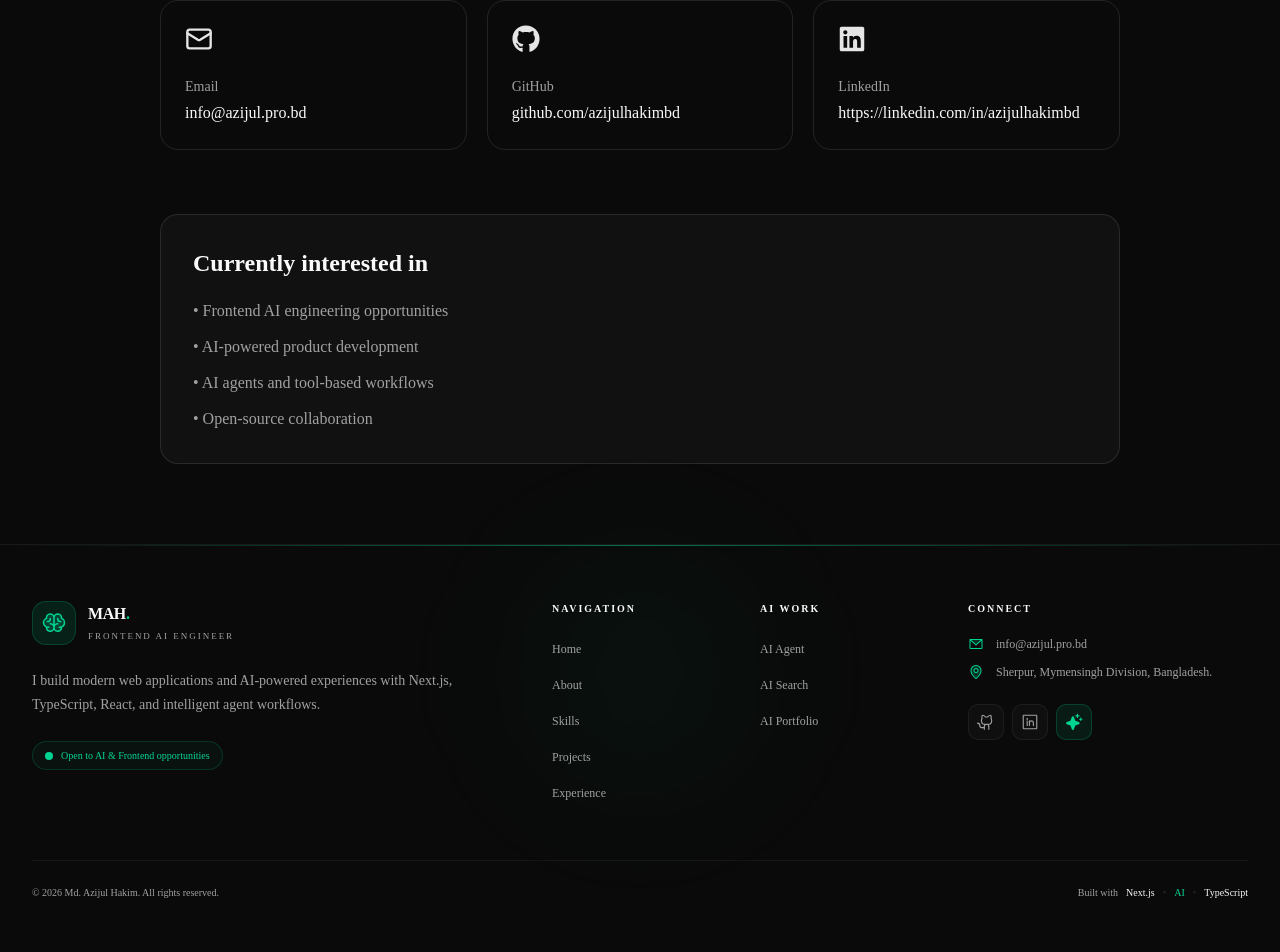
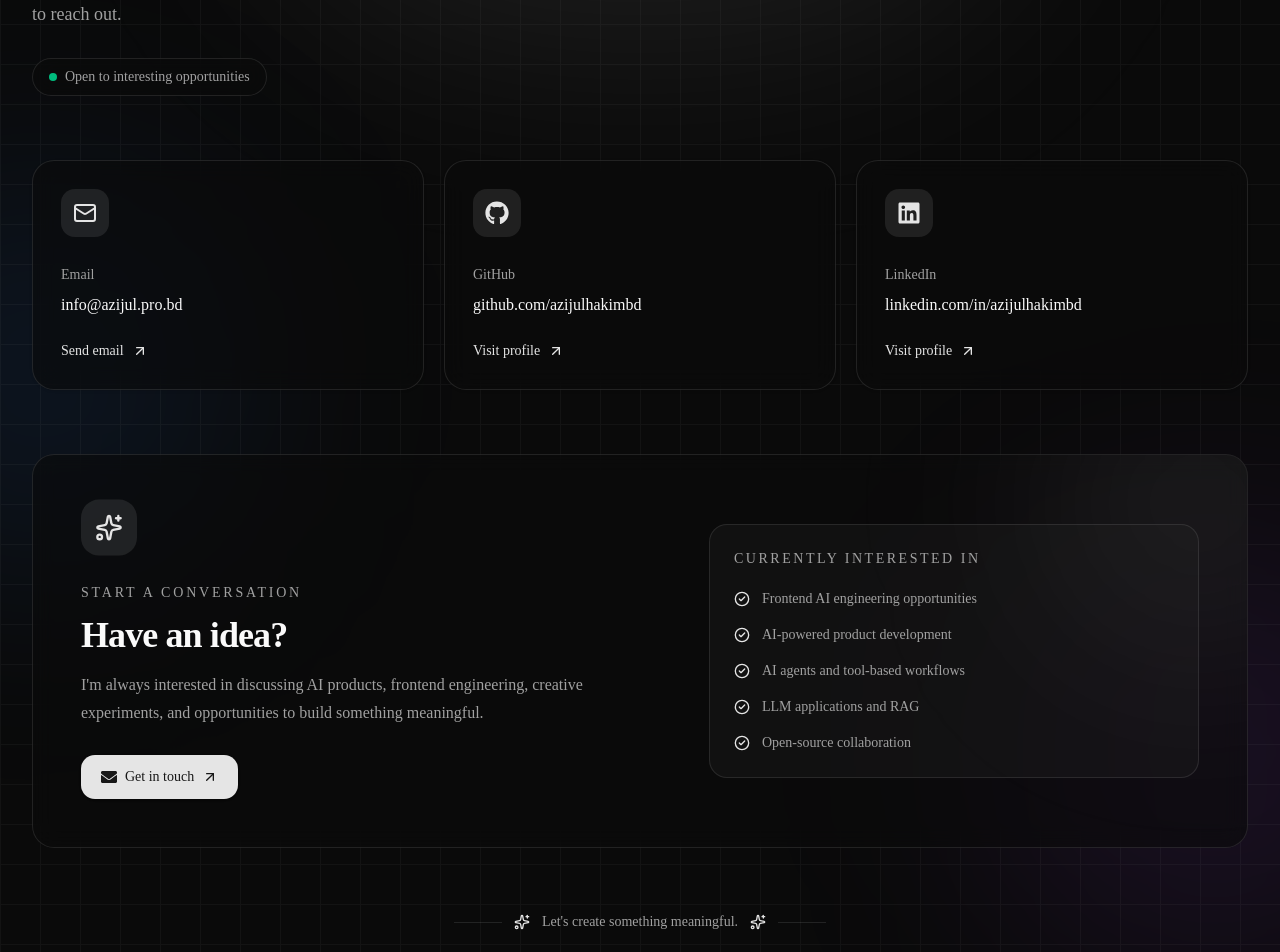
Before and after one commit to azijulhakimbd/Portfolio, a Next.js app: page / in a window 1280 px wide. Shown: the part 9254-10206 px from the top of the page. Before the commit the page ends 10178 px from the top, so only its background shows below. Built offline with nearby package versions, Linux system fonts and the light colour scheme.

Commit message:
update:contact page

```diff
--- a/app/contact/page.tsx
+++ b/app/contact/page.tsx
@@ -1,5 +1,18 @@
-import { Mail } from "lucide-react";
-import { FaGithub, FaLinkedin } from "react-icons/fa";
+"use client";
+
+import { motion } from "framer-motion";
+import {
+  ArrowUpRight,
+  CheckCircle2,
+  Mail,
+  MessageCircle,
+  Sparkles,
+} from "lucide-react";
+import {
+  FaGithub,
+  FaLinkedin,
+  FaEnvelope,
+} from "react-icons/fa";
 
 const links = [
   {
@@ -7,73 +20,353 @@ const links = [
     value: "info@azijul.pro.bd",
     href: "mailto:info@azijul.pro.bd",
     icon: Mail,
+    external: false,
   },
   {
     label: "GitHub",
     value: "github.com/azijulhakimbd",
     href: "https://github.com/azijulhakimbd",
-    icon: FaGithub ,
+    icon: FaGithub,
+    external: true,
   },
   {
     label: "LinkedIn",
-    value: "https://linkedin.com/in/azijulhakimbd",
+    value: "linkedin.com/in/azijulhakimbd",
     href: "https://linkedin.com/in/azijulhakimbd",
     icon: FaLinkedin,
+    external: true,
   },
 ];
 
+const interests = [
+  "Frontend AI engineering opportunities",
+  "AI-powered product development",
+  "AI agents and tool-based workflows",
+  "LLM applications and RAG",
+  "Open-source collaboration",
+];
+
+const containerVariants = {
+  hidden: {},
+  visible: {
+    transition: {
+      staggerChildren: 0.12,
+    },
+  },
+};
+
+const cardVariants = {
+  hidden: {
+    opacity: 0,
+    y: 25,
+  },
+  visible: {
+    opacity: 1,
+    y: 0,
+    transition: {
+      duration: 0.55,
+      ease: "easeOut",
+    },
+  },
+};
+
 export default function ContactPage() {
   return (
-    <main className="mx-auto max-w-5xl px-6 py-20 lg:px-8">
-      <section className="max-w-3xl">
-        <p className="text-sm uppercase tracking-widest text-muted-foreground">
-          Contact
-        </p>
+    <main className="relative min-h-screen overflow-hidden">
+      {/* =====================================================
+          AI BACKGROUND
+      ====================================================== */}
+      <div className="pointer-events-none absolute inset-0 -z-10">
+        {/* Main glow */}
+        <div className="absolute left-1/2 top-[-180px] h-[500px] w-[750px] -translate-x-1/2 rounded-full bg-primary/10 blur-[120px]" />
 
-        <h1 className="mt-4 text-4xl font-bold sm:text-6xl">
+        {/* Left glow */}
+        <div className="absolute -left-40 top-[35%] h-[400px] w-[400px] rounded-full bg-blue-500/10 blur-[120px]" />
+
+        {/* Right glow */}
+        <div className="absolute -right-40 bottom-[5%] h-[450px] w-[450px] rounded-full bg-purple-500/10 blur-[120px]" />
+
+        {/* Grid */}
+        <div
+          className="absolute inset-0 opacity-[0.035]"
+          style={{
+            backgroundImage:
+              "linear-gradient(to right, currentColor 1px, transparent 1px), linear-gradient(to bottom, currentColor 1px, transparent 1px)",
+            backgroundSize: "40px 40px",
+          }}
+        />
+      </div>
+
+      <div className="mx-auto max-w-7xl px-6 py-20 lg:px-8 lg:py-28">
+        {/* =====================================================
+            HERO
+        ====================================================== */}
+        <motion.header
+          initial={{
+            opacity: 0,
+            y: 25,
+          }}
+          animate={{
+            opacity: 1,
+            y: 0,
+          }}
+          transition={{
+            duration: 0.6,
+          }}
+          className="max-w-3xl"
+        >
+          {/* Badge */}
+          <div className="inline-flex items-center gap-2 rounded-full border bg-background/70 px-4 py-2 text-sm text-muted-foreground shadow-sm backdrop-blur-md">
+            <MessageCircle className="size-4 text-primary" />
+
+            <span>Contact</span>
+
+            <span className="size-1.5 rounded-full bg-primary" />
+
+            <span>Let&apos;s connect</span>
+          </div>
+
+          <h1 className="mt-7 text-4xl font-bold tracking-tight sm:text-6xl">
             Let&apos;s build something useful.
           </h1>
 
-        <p className="mt-6 text-lg leading-8 text-muted-foreground">
+          <p className="mt-6 max-w-2xl text-lg leading-8 text-muted-foreground">
             Whether you have an AI product idea, a frontend project, or simply
             want to connect, feel free to reach out.
           </p>
-      </section>
 
-      <section className="mt-16 grid gap-5 md:grid-cols-3">
+          {/* Availability */}
+          <motion.div
+            initial={{
+              opacity: 0,
+              scale: 0.95,
+            }}
+            animate={{
+              opacity: 1,
+              scale: 1,
+            }}
+            transition={{
+              delay: 0.35,
+              duration: 0.4,
+            }}
+            className="mt-7 inline-flex items-center gap-2 rounded-full border bg-background/60 px-4 py-2 text-sm backdrop-blur-md"
+          >
+            <span className="relative flex size-2">
+              <span className="absolute inline-flex size-full animate-ping rounded-full bg-emerald-500 opacity-50" />
+              <span className="relative inline-flex size-2 rounded-full bg-emerald-500" />
+            </span>
+
+            <span className="text-muted-foreground">
+              Open to interesting opportunities
+            </span>
+          </motion.div>
+        </motion.header>
+
+        {/* =====================================================
+            CONTACT CARDS
+        ====================================================== */}
+        <motion.section
+          variants={containerVariants}
+          initial="hidden"
+          animate="visible"
+          className="mt-16 grid gap-5 md:grid-cols-3"
+        >
           {links.map((link) => {
             const Icon = link.icon;
 
             return (
-            <a
+              <motion.a
                 key={link.label}
+                variants={cardVariants}
                 href={link.href}
-              target={link.href.startsWith("http") ? "_blank" : undefined}
-              rel={link.href.startsWith("http") ? "noreferrer" : undefined}
-              className="rounded-2xl border p-6 transition hover:-translate-y-1 hover:shadow-lg"
+                target={link.external ? "_blank" : undefined}
+                rel={link.external ? "noopener noreferrer" : undefined}
+                whileHover={{
+                  y: -7,
+                }}
+                transition={{
+                  duration: 0.2,
+                }}
+                className="group relative overflow-hidden rounded-3xl border bg-background/60 p-7 shadow-sm backdrop-blur-md transition-shadow duration-300 hover:shadow-2xl"
               >
-              <Icon className="size-7 text-primary" />
+                {/* Hover glow */}
+                <div className="pointer-events-none absolute -right-16 -top-16 size-40 rounded-full bg-primary/10 blur-3xl opacity-0 transition-opacity duration-500 group-hover:opacity-100" />
 
-              <p className="mt-6 text-sm text-muted-foreground">
+                <div className="relative">
+                  {/* Icon */}
+                  <motion.div
+                    whileHover={{
+                      scale: 1.08,
+                      rotate: 5,
+                    }}
+                    className="flex size-12 items-center justify-center rounded-xl bg-primary/10"
+                  >
+                    <Icon className="size-6 text-primary" />
+                  </motion.div>
+
+                  {/* Label */}
+                  <p className="mt-7 text-sm text-muted-foreground">
                     {link.label}
                   </p>
 
-              <p className="mt-1 font-medium">{link.value}</p>
-            </a>
+                  {/* Value */}
+                  <p className="mt-2 break-all font-medium">
+                    {link.value}
+                  </p>
+
+                  {/* Arrow */}
+                  <div className="mt-6 flex items-center gap-2 text-sm font-medium text-primary">
+                    <span>
+                      {link.external ? "Visit profile" : "Send email"}
+                    </span>
+
+                    <ArrowUpRight className="size-4 transition-transform duration-200 group-hover:-translate-y-0.5 group-hover:translate-x-0.5" />
+                  </div>
+                </div>
+              </motion.a>
             );
           })}
-      </section>
+        </motion.section>
 
-      <section className="mt-16 rounded-2xl border bg-muted/30 p-8">
-        <h2 className="text-2xl font-semibold">Currently interested in</h2>
+        {/* =====================================================
+            MAIN CTA
+        ====================================================== */}
+        <motion.section
+          initial={{
+            opacity: 0,
+            y: 30,
+          }}
+          whileInView={{
+            opacity: 1,
+            y: 0,
+          }}
+          viewport={{
+            once: true,
+            amount: 0.2,
+          }}
+          transition={{
+            duration: 0.7,
+          }}
+          className="relative mt-16 overflow-hidden rounded-3xl border bg-background/60 p-8 backdrop-blur-md sm:p-12"
+        >
+          {/* Glow */}
+          <div className="pointer-events-none absolute -right-24 -top-24 size-72 rounded-full bg-primary/10 blur-[110px]" />
 
-        <ul className="mt-5 space-y-3 text-muted-foreground">
-          <li>• Frontend AI engineering opportunities</li>
-          <li>• AI-powered product development</li>
-          <li>• AI agents and tool-based workflows</li>
-          <li>• Open-source collaboration</li>
+          <div className="relative grid gap-10 lg:grid-cols-[1.2fr_1fr] lg:items-center">
+            {/* Left */}
+            <div>
+              <motion.div
+                animate={{
+                  y: [0, -5, 0],
+                }}
+                transition={{
+                  duration: 3,
+                  repeat: Infinity,
+                  ease: "easeInOut",
+                }}
+                className="flex size-14 items-center justify-center rounded-2xl bg-primary/10"
+              >
+                <Sparkles className="size-7 text-primary" />
+              </motion.div>
+
+              <p className="mt-6 text-sm font-medium uppercase tracking-[0.2em] text-muted-foreground">
+                Start a conversation
+              </p>
+
+              <h2 className="mt-3 text-3xl font-bold tracking-tight sm:text-4xl">
+                Have an idea?
+              </h2>
+
+              <p className="mt-4 max-w-xl leading-7 text-muted-foreground">
+                I&apos;m always interested in discussing AI products,
+                frontend engineering, creative experiments, and opportunities
+                to build something meaningful.
+              </p>
+
+              <motion.a
+                href="mailto:info@azijul.pro.bd"
+                whileHover={{
+                  scale: 1.03,
+                }}
+                whileTap={{
+                  scale: 0.98,
+                }}
+                className="mt-7 inline-flex items-center gap-2 rounded-xl bg-primary px-5 py-3 text-sm font-medium text-primary-foreground shadow-sm transition-opacity hover:opacity-90"
+              >
+                <FaEnvelope className="size-4" />
+
+                Get in touch
+
+                <ArrowUpRight className="size-4" />
+              </motion.a>
+            </div>
+
+            {/* Right */}
+            <div className="rounded-2xl border bg-muted/30 p-6">
+              <p className="text-sm font-medium uppercase tracking-[0.18em] text-muted-foreground">
+                Currently interested in
+              </p>
+
+              <ul className="mt-5 space-y-4">
+                {interests.map((interest, index) => (
+                  <motion.li
+                    key={interest}
+                    initial={{
+                      opacity: 0,
+                      x: 15,
+                    }}
+                    whileInView={{
+                      opacity: 1,
+                      x: 0,
+                    }}
+                    viewport={{
+                      once: true,
+                    }}
+                    transition={{
+                      delay: index * 0.08,
+                      duration: 0.35,
+                    }}
+                    className="flex items-start gap-3 text-sm text-muted-foreground"
+                  >
+                    <CheckCircle2 className="mt-0.5 size-4 shrink-0 text-primary" />
+
+                    <span>{interest}</span>
+                  </motion.li>
+                ))}
               </ul>
-      </section>
+            </div>
+          </div>
+        </motion.section>
+
+        {/* =====================================================
+            BOTTOM STATEMENT
+        ====================================================== */}
+        <motion.div
+          initial={{
+            opacity: 0,
+          }}
+          whileInView={{
+            opacity: 1,
+          }}
+          viewport={{
+            once: true,
+          }}
+          transition={{
+            duration: 0.6,
+          }}
+          className="mt-16 flex items-center justify-center gap-3 text-sm text-muted-foreground"
+        >
+          <span className="h-px w-12 bg-border" />
+
+          <Sparkles className="size-4 text-primary" />
+
+          <span>Let&apos;s create something meaningful.</span>
+
+          <Sparkles className="size-4 text-primary" />
+
+          <span className="h-px w-12 bg-border" />
+        </motion.div>
+      </div>
     </main>
   );
 }
```
Lines whose indentation alone changed are shown as unchanged.
